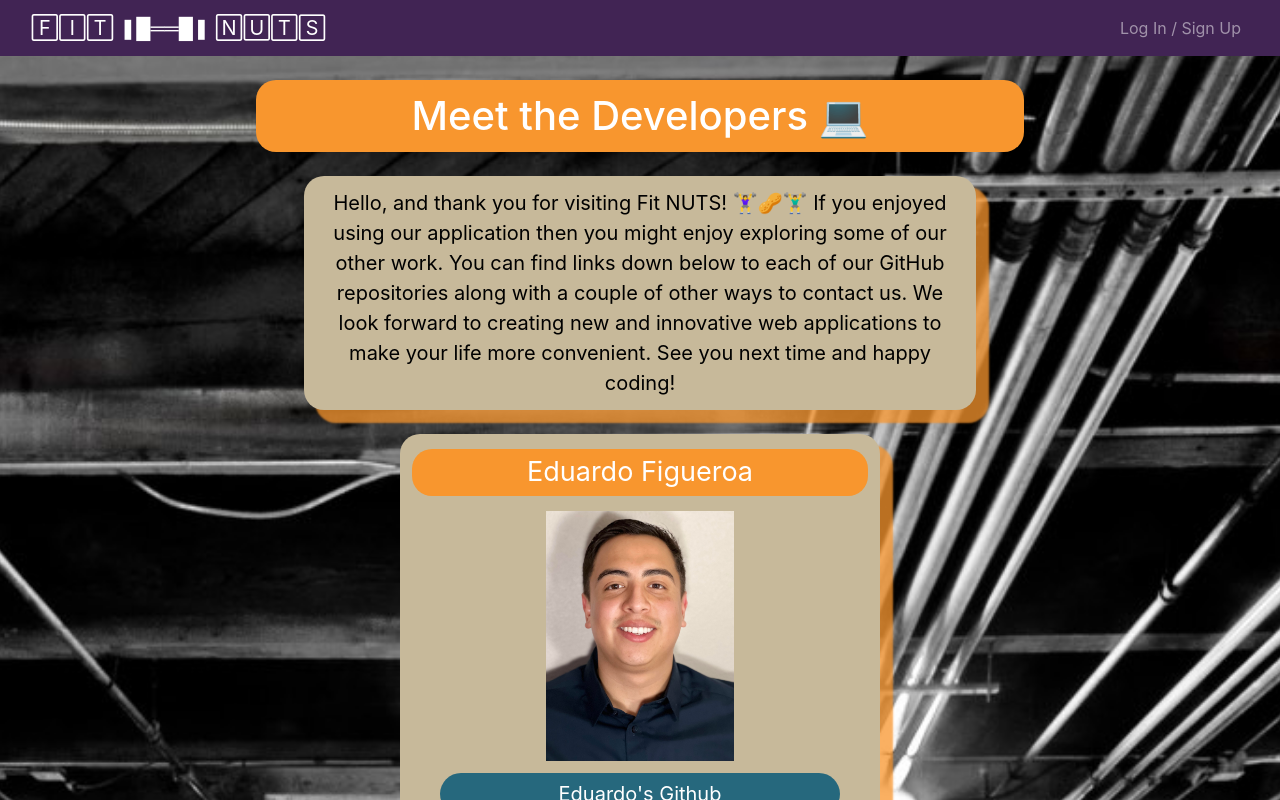
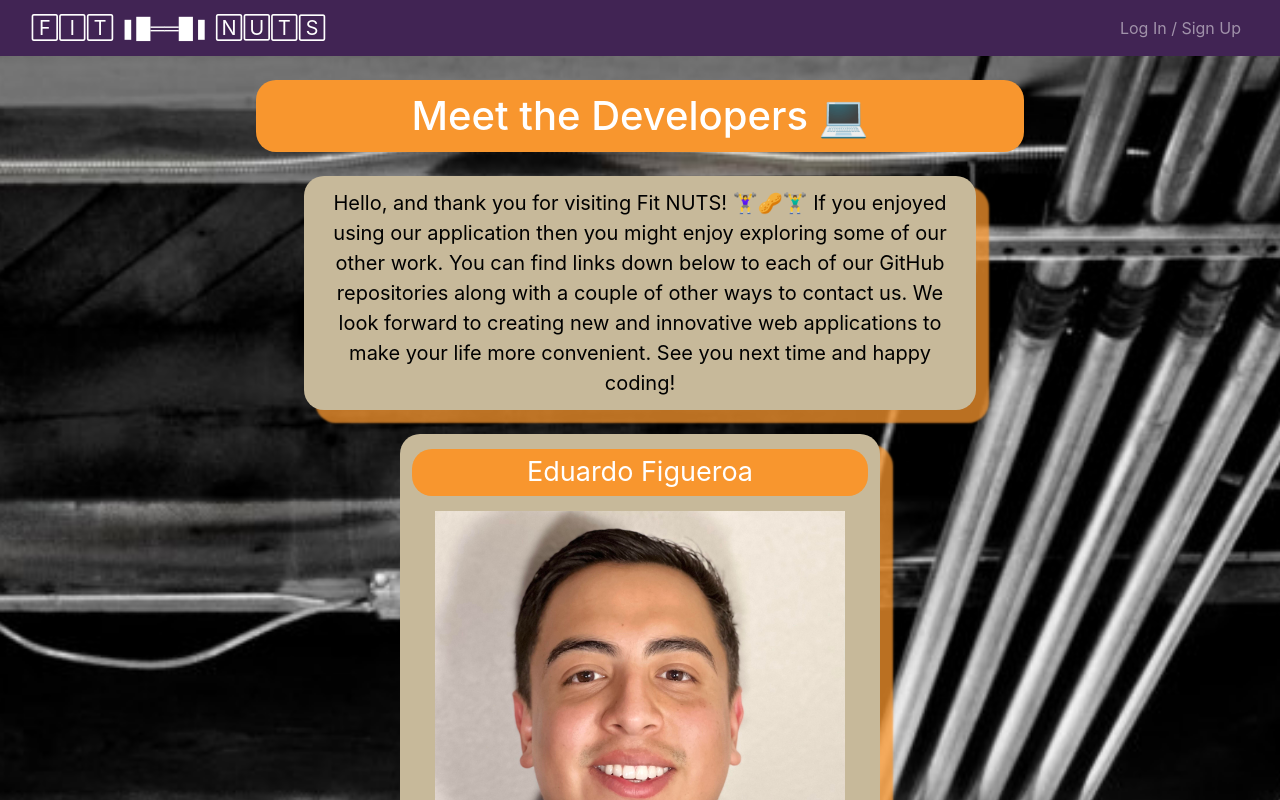
Before and after one commit to jesterb0206/fit-nuts, a React (Create React App) app in the folder client/: page /About in a window 1280 px wide. Shown: the top 800 px of the page. Built offline with nearby package versions, Linux system fonts and the light colour scheme.

Commit message:
Fixed Portrait Overflow

```diff
--- a/client/src/App.css
+++ b/client/src/App.css
@@ -576,8 +576,8 @@ table {
 /* Portrait Styling */
 
 .devPicture {
-  height: 250px;
   margin-top: 12px;
+  width: 90%;
 }
 
 .devPicture:hover {
```
